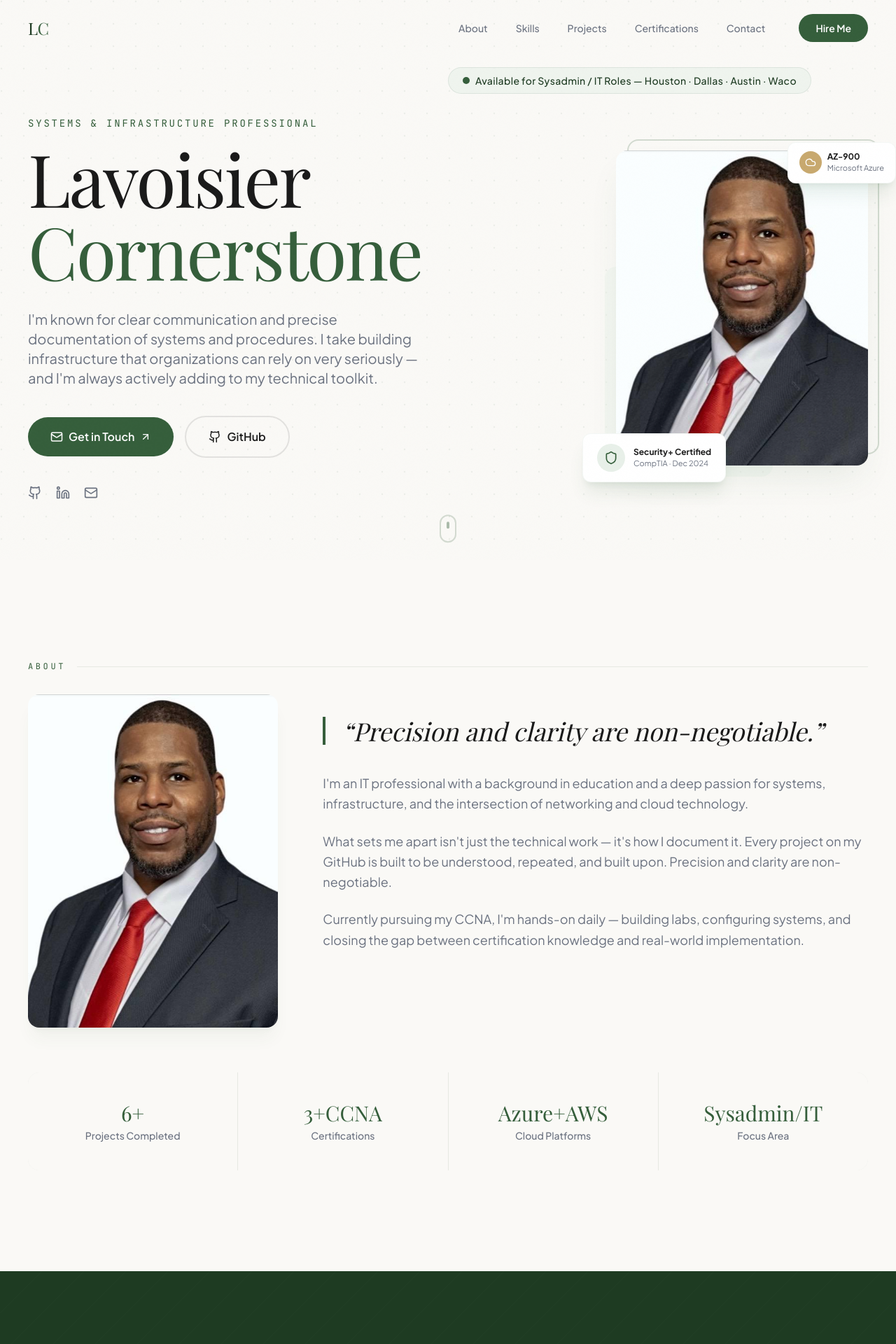
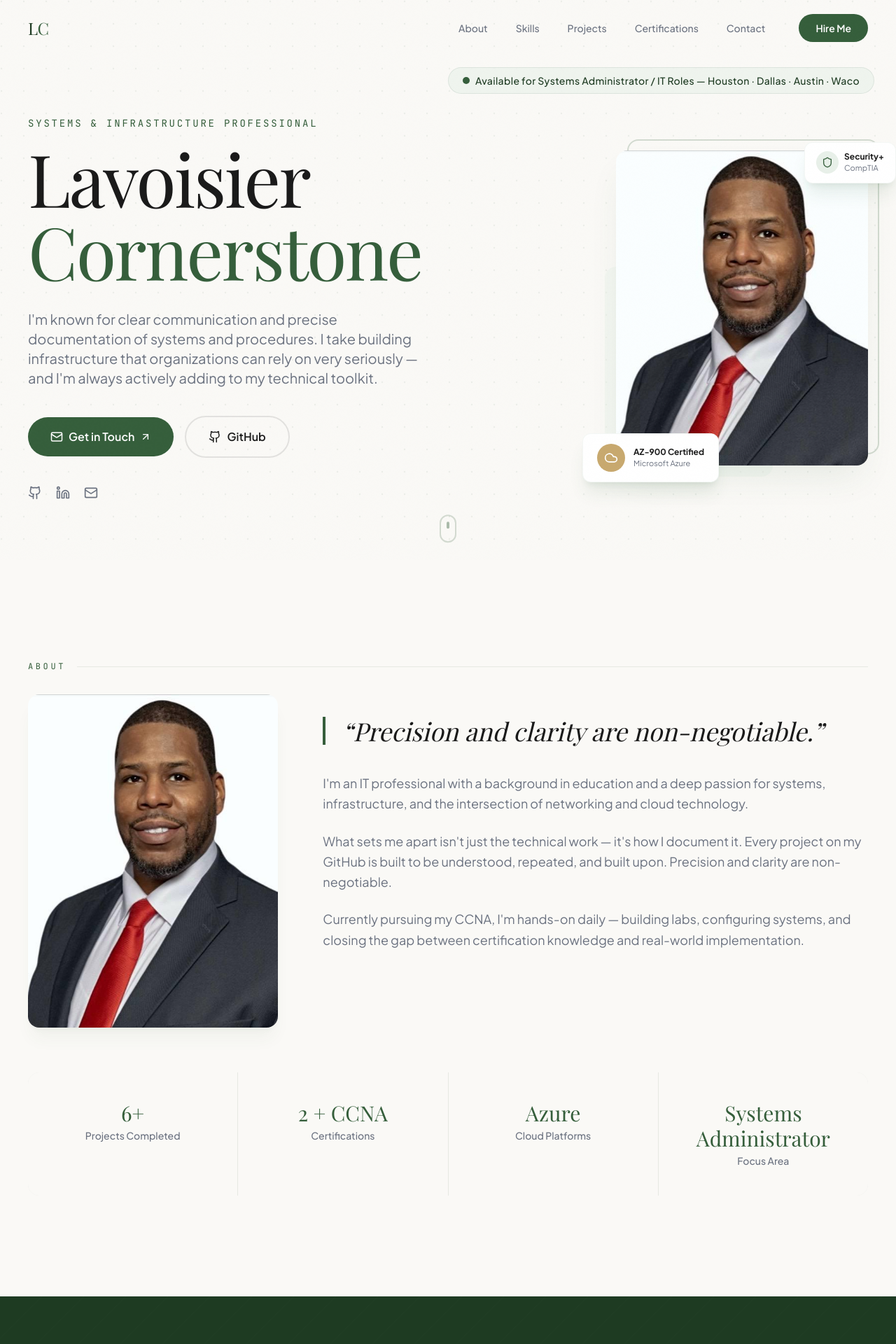
Before and after one commit to cornerstonian/portfolio-site, a Next.js app: page / in a window 1280 px wide. Shown: the top 1920 px of the page at 70% size. Built offline with nearby package versions, Linux system fonts and the light colour scheme; a web font is replaced by a local one.

Commit message:
Polish: formal title, remove Google IT cert, swap badge order, remove cert dates, Azure-only cloud

```diff
--- a/src/app/page.tsx
+++ b/src/app/page.tsx
@@ -151,17 +151,16 @@ const OTHER_PROJECTS = [
 ]
 
 const CERTS = [
-  { name: 'CompTIA Security+', issuer: 'CompTIA', date: 'Dec 2024', status: 'complete' },
-  { name: 'Azure Fundamentals AZ-900', issuer: 'Microsoft', date: 'Apr 2025', status: 'complete' },
-  { name: 'Google IT Support Professional', issuer: 'Google', date: 'May 2024', status: 'complete' },
+  { name: 'Azure Fundamentals AZ-900', issuer: 'Microsoft', date: '', status: 'complete' },
+  { name: 'CompTIA Security+', issuer: 'CompTIA', date: '', status: 'complete' },
   { name: 'CCNA 200-301', issuer: 'Cisco', date: 'In Progress', status: 'inProgress' },
 ]
 
 const STATS = [
   { label: 'Projects Completed', value: '6+' },
-  { label: 'Certifications', value: '3+CCNA' },
-  { label: 'Cloud Platforms', value: 'Azure+AWS' },
-  { label: 'Focus Area', value: 'Sysadmin/IT' },
+  { label: 'Certifications', value: '2 + CCNA' },
+  { label: 'Cloud Platforms', value: 'Azure' },
+  { label: 'Focus Area', value: 'Systems Administrator' },
 ]
 
 /* ──────────────────────── DOT GRID COMPONENT ────────────────────────────── */
@@ -288,7 +287,7 @@ export default function Home() {
               <span className="relative inline-flex rounded-full h-2.5 w-2.5 bg-hunter" />
             </span>
             <span className="text-xs md:text-sm font-medium text-hunter-dark tracking-wide">
-              Available for Sysadmin / IT Roles — Houston · Dallas · Austin · Waco
+              Available for Systems Administrator / IT Roles — Houston · Dallas · Austin · Waco
             </span>
           </div>
         </motion.div>
@@ -402,7 +401,7 @@ export default function Home() {
                   />
                 </div>
 
-                {/* Floating credential badge */}
+                {/* Floating credential badge — AZ-900 bottom-left */}
                 <motion.div
                   initial={{ opacity: 0, y: 20 }}
                   animate={{ opacity: 1, y: 0 }}
@@ -410,17 +409,17 @@ export default function Home() {
                   className="absolute -bottom-6 -left-8 sm:-left-12 bg-white rounded-xl shadow-xl shadow-hunter/10 px-5 py-3.5 border border-hunter/5"
                 >
                   <div className="flex items-center gap-3">
-                    <div className="w-10 h-10 rounded-full bg-hunter-pale flex items-center justify-center">
-                      <Shield size={20} className="text-hunter" />
+                    <div className="w-10 h-10 rounded-full flex items-center justify-center" style={{ backgroundColor: '#c8a96e' }}>
+                      <Cloud size={20} className="text-white" />
                     </div>
                     <div>
-                      <p className="text-xs font-bold text-[#1a1a1a]">Security+ Certified</p>
-                      <p className="text-[11px] text-[#6b7280]">CompTIA · Dec 2024</p>
+                      <p className="text-xs font-bold text-[#1a1a1a]">AZ-900 Certified</p>
+                      <p className="text-[11px] text-[#6b7280]">Microsoft Azure</p>
                     </div>
                   </div>
                 </motion.div>
 
-                {/* Second floating badge */}
+                {/* Second floating badge — Security+ top-right */}
                 <motion.div
                   initial={{ opacity: 0, y: -20 }}
                   animate={{ opacity: 1, y: 0 }}
@@ -428,12 +427,12 @@ export default function Home() {
                   className="absolute -top-3 -right-8 sm:-right-10 bg-white rounded-xl shadow-xl shadow-hunter/10 px-4 py-3 border border-hunter/5"
                 >
                   <div className="flex items-center gap-2">
-                    <div className="w-8 h-8 rounded-full flex items-center justify-center" style={{ backgroundColor: '#c8a96e' }}>
-                      <Cloud size={16} className="text-white" />
+                    <div className="w-8 h-8 rounded-full bg-hunter-pale flex items-center justify-center">
+                      <Shield size={16} className="text-hunter" />
                     </div>
                     <div>
-                      <p className="text-xs font-bold text-[#1a1a1a]">AZ-900</p>
-                      <p className="text-[11px] text-[#6b7280]">Microsoft Azure</p>
+                      <p className="text-xs font-bold text-[#1a1a1a]">Security+</p>
+                      <p className="text-[11px] text-[#6b7280]">CompTIA</p>
                     </div>
                   </div>
                 </motion.div>
@@ -822,7 +821,7 @@ export default function Home() {
                       >
                         {isComplete ? '✓ Earned' : '◎ In Progress'}
                       </span>
-                      <span className="text-xs text-[#6b7280]">· {cert.date}</span>
+                      {cert.status === 'inProgress' && <span className="text-xs text-[#6b7280]">· {cert.date}</span>}
                     </div>
                   </motion.div>
                 )
@@ -868,7 +867,7 @@ export default function Home() {
               variants={staggerItem}
               className="text-lg md:text-xl text-white/60 max-w-2xl mx-auto mb-4"
             >
-              Open to sysadmin, IT operations, and cloud infrastructure roles in the Houston,
+              Open to Systems Administrator, IT operations, and cloud infrastructure roles in the Houston,
               Dallas, Austin, or Waco area.
             </motion.p>
 
```
